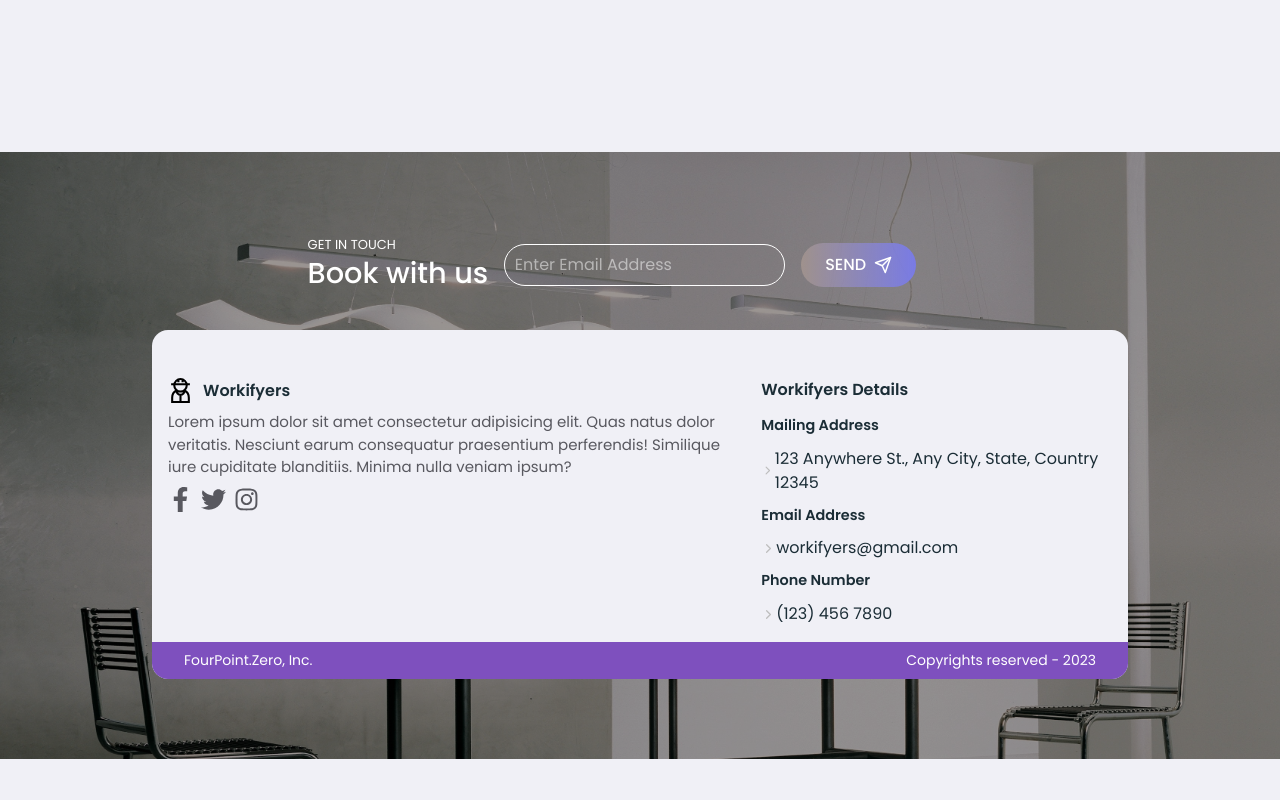
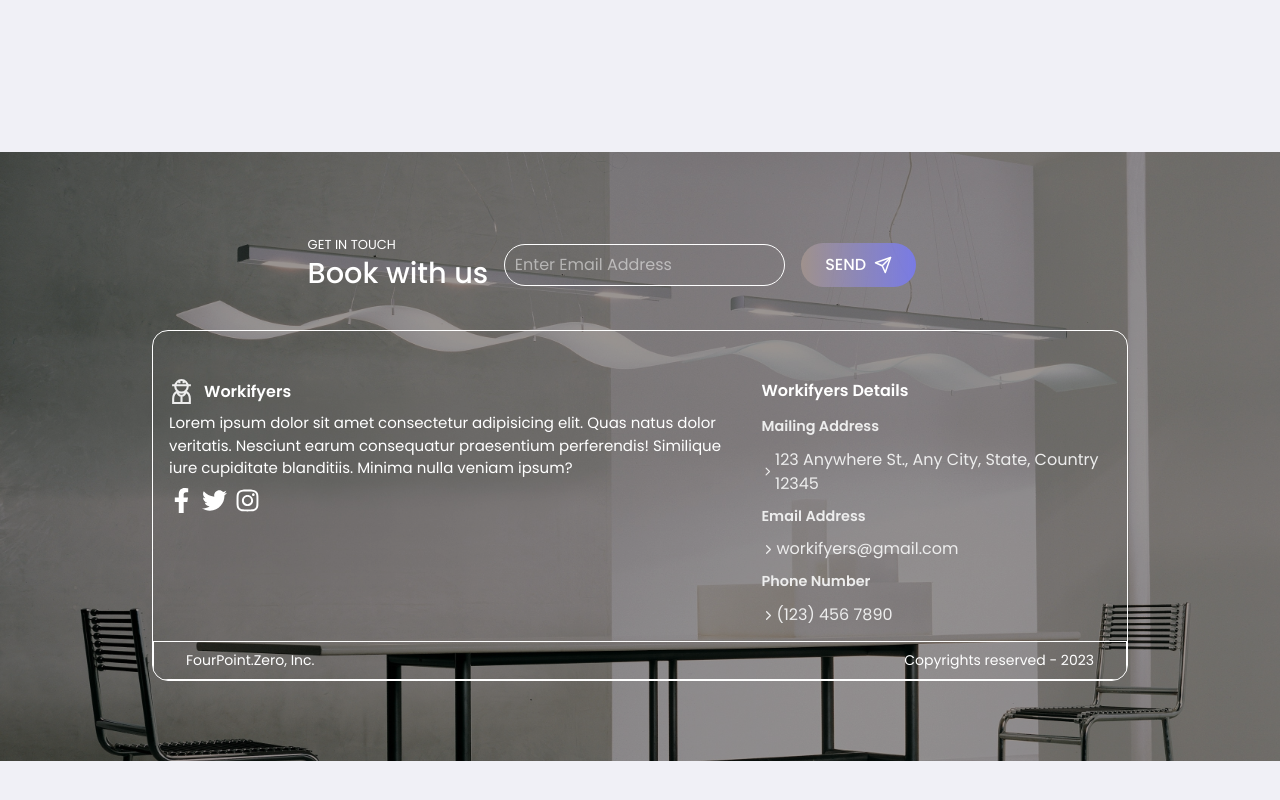
Before and after one commit to dbornilla/Workifyers-HomeService, a React (Create React App) app: page / in a window 1280 px wide. Shown: the part 4683-5483 px from the top of the page. Built offline with nearby package versions, Linux system fonts and the light colour scheme.

Commit message:
New Changes

```diff
--- a/src/Components/Homepage/Footer/Footer.jsx
+++ b/src/Components/Homepage/Footer/Footer.jsx
@@ -50,7 +50,7 @@ const Footer = () => {
                     <div className="footerIntro flex">
                         <div className="logoDiv">
                             <a href="#" className='logo flex'>
-                            <GrUserWorker className="icon"/> Workifyers
+                            <GrUserWorker style={{ color: 'white' }} className="icon white-icon"/> Workifyers
                             </a>
                         </div>
 
--- a/src/Components/Homepage/Footer/footer.css
+++ b/src/Components/Homepage/Footer/footer.css
@@ -4,8 +4,8 @@
   --SecondaryColor: hsl(265, 61%, 73%);
   --gradientColor: linear-gradient(to right, #b3a0959a, #797BE4 );
   --whiteColor: hsl(0, 0%, 100%);
-  --blackColor: hsl(201, 33%, 16%);
-  --textColor: hsl(240, 4%, 36%);
+  --whiteColorDeam: hsl(201, 33%, 16%);
+  --whiteColor: hsl(240, 4%, 36%);
   --whiteColorDeam: hsl(0, 0%, 93%);
   --greyText: rgb(190, 190, 190);
   --inputColor: rgb(239, 239, 239);
@@ -111,12 +111,13 @@
   padding: 1rem 1rem 4rem;
   gap: 2rem;
   border-radius: 1rem;
-  background: var(--bodyColor);
+  background: transparent;
   width: 100%;
   justify-content: center;
   flex-direction: column;
   align-items: flex-start;
   overflow: hidden;
+  border: 1px solid white;
 }
 .footer .secContent .footerCard .footerIntro {
   justify-content: center;
@@ -125,24 +126,27 @@
   row-gap: 0.5rem;
 }
 .footer .secContent .footerCard .logoDiv .logo {
-  color: var(--blackColor);
+  color: var(--whiteColor);
   font-weight: 600;
 }
 .footer .secContent .footerCard .logoDiv .logo .icon {
   font-size: 25px;
-  color: var(--PrimaryColor);
+  color: var(--whiteColor);
   margin-right: 10px;
+}
+.footer .secContent .footerCard .logoDiv .logo .white-icon path {
+  stroke: var(--whiteColorDeam); /* Change the fill color to white */
 }
 .footer .secContent .footerCard .footerParagraph {
   font-size: 13px;
-  color: var(--textColor);
+  color: var(--whiteColor);
 }
 .footer .secContent .footerCard .footerSocials {
   -moz-column-gap: 0.5rem;
        column-gap: 0.5rem;
 }
 .footer .secContent .footerCard .footerSocials .icon {
-  color: var(--blackColor);
+  color: var(--whiteColorDeam);
   font-size: 20px;
 }
 .footer .secContent .footerCard .footerSocials .icon:hover {
@@ -155,17 +159,17 @@
 .footer .secContent .footerCard .footerLinks .linkGroup .groupTitle {
   display: flex;
   font-weight: 600;
-  color: var(--blackColor);
+  color: var(--whiteColor);
   margin-bottom: 0.5rem;
 }
 .footer .secContent .footerCard .footerLinks .linkGroup .footerList {
   font-size: 0.6rem;
-  color: var(--textColor);
+  color: var(--whiteColor);
   transition: 0.3s ease-in-out;
 }
 .footer .secContent .footerCard .footerLinks .linkGroup .footerList .icon {
   font-size: 15px;
-  color: var(--greyText);
+  color: var(--whiteColorDeam);
 }
 .footer .secContent .footerCard .footerLinks .linkGroup .bold {
   font-weight: 600;
@@ -178,7 +182,8 @@
   bottom: 0;
   left: 0;
   right: 0;
-  background: var(--PrimaryColor);
+  background: transparent;
+  border: 1px solid white;
   padding: 0.5rem 2rem;
 }
 .footer .secContent .footerCard .footerDiv small {
@@ -193,7 +198,7 @@
   }
   .footer .secContent .footerCard .footerLinks .linkGroup .footerList {
     font-size: 0.7rem;
-    color: var(--blackColor);
+    color: var(--whiteColorDeam);
     padding: 5px 0;
   }
   .footer .secContent .footerCard .footerLinks .linkGroup .bold {
@@ -231,7 +236,7 @@
   }
   .footer .footerCard .footerLinks .linkGroup .footerList {
     font-size: 0.8rem;
-    color: var(--blackColor);
+    color: var(--whiteColorDeam);
     padding: 5px 0;
   }
   .footer .footerCard .footerLinks .linkGroup .bold {
@@ -248,7 +253,7 @@
   }
   .footer .secContent .footerCard .footerLinks .linkGroup .footerList {
     font-size: 1rem;
-    color: var(--blackColor);
+    color: var(--whiteColorDeam);
     padding: 5px 0;
   }
   .footer .secContent .footerCard .footerLinks .linkGroup .bold {
@@ -266,14 +271,14 @@
   }
   .footer .secContent .footerCard .footerIntro .footerParagraph {
     font-size: 15px;
-    color: var(--textColor);
+    color: var(--whiteColor);
   }
   .footer .secContent .footerCard .footerIntro .footerSocials {
     -moz-column-gap: 0.5rem;
          column-gap: 0.5rem;
   }
   .footer .secContent .footerCard .footerIntro .footerSocials .icon {
-    color: var(--textColor);
+    color: var(--whiteColor);
     font-size: 25px;
   }
   .footer .secContent .footerCard .footerIntro .footerSocials .icon:hover {
@@ -281,7 +286,7 @@
   }
   .footer .secContent .footerCard .footerLinks .linkGroup .footerList {
     font-size: 1rem;
-    color: var(--blackColor);
+    color: var(--whiteColorDeam);
     padding: 5px 0;
   }
   .footer .secContent .footerCard .footerLinks .linkGroup .bold {
--- a/src/Components/Homepage/Footer/footer.scss
+++ b/src/Components/Homepage/Footer/footer.scss
@@ -4,8 +4,8 @@
     --SecondaryColor: hsl(265, 61%, 73%);
     --gradientColor: linear-gradient(to right, #b3a0959a, #797BE4 );
     --whiteColor: hsl(0, 0%, 100%);
-    --blackColor: hsl(201, 33%, 16%);
-    --textColor: hsl(240, 4%, 36%);
+    --whiteColorDeam: hsl(201, 33%, 16%);
+    --whiteColor: hsl(240, 4%, 36%);
     --whiteColorDeam: hsl(0, 0%, 93%);
     --greyText: rgb(190, 190, 190);
     --inputColor: rgb(239, 239, 239);
@@ -116,12 +116,13 @@
             padding: 1rem 1rem 4rem;
             gap: 2rem;
             border-radius: 1rem;
-            background: var(--bodyColor);
+            background: transparent;
             width: 100%;
             justify-content: center;
             flex-direction: column;
             align-items: flex-start;
             overflow: hidden;
+            border: 1px solid white;
 
             .footerIntro {
 
@@ -133,22 +134,27 @@
 
             .logoDiv {
                 .logo {
-                    color: var(--blackColor);
+                    color: var(--whiteColor);
                     font-weight: 600;
 
 
                     .icon {
                         font-size: 25px;
-                        color: var(--PrimaryColor);
+                        color: var(--whiteColor);
                         margin-right: 10px;
 
                     }
+
+                    .white-icon path {
+                        stroke: var(--whiteColorDeam); /* Change the fill color to white */
+                      }
+
                 }
             }
 
             .footerParagraph {
                 font-size: 13px;
-                color: var(--textColor);
+                color: var(--whiteColor);
             }
 
 
@@ -156,7 +162,7 @@
                 column-gap: .5rem;
 
                 .icon {
-                    color: var(--blackColor);
+                    color: var(--whiteColorDeam);
                     font-size: 20px;
 
                     &:hover {
@@ -175,18 +181,18 @@
                     .groupTitle {
                         display: flex;
                         font-weight: 600;
-                        color: var(--blackColor);
+                        color: var(--whiteColor);
                         margin-bottom: .5rem;
                     }
 
                     .footerList {
                         font-size: .6rem;
-                        color: var(--textColor);
+                        color: var(--whiteColor);
                         transition: .3s ease-in-out;
 
                         .icon {
                             font-size: 15px;
-                            color: var(--greyText);
+                            color: var(--whiteColorDeam);
                         }
 
                         // &:hover {
@@ -214,7 +220,8 @@
                 bottom: 0;
                 left: 0;
                 right: 0;
-                background: var(--PrimaryColor);
+                background: transparent;
+                border: 1px solid white;
                 padding: .5rem 2rem;
 
                 small {
@@ -239,7 +246,7 @@
                     .linkGroup {
                         .footerList {
                             font-size: .7rem;
-                            color: var(--blackColor);
+                            color: var(--whiteColorDeam);
                             padding: 5px 0;
                         }
 
@@ -296,7 +303,7 @@
                 .linkGroup {
                     .footerList {
                         font-size: .8rem;
-                        color: var(--blackColor);
+                        color: var(--whiteColorDeam);
                         padding: 5px 0;
                     }
 
@@ -322,7 +329,7 @@
                     .linkGroup {
                         .footerList {
                             font-size: 1rem;
-                            color: var(--blackColor);
+                            color: var(--whiteColorDeam);
                             padding: 5px 0;
                         }
 
@@ -349,14 +356,14 @@
                 .footerIntro {
                     .footerParagraph  {
                         font-size: 15px;
-                        color: var(--textColor);
+                        color: var(--whiteColor);
                     }
 
                     .footerSocials {
                         column-gap: .5rem;
 
                         .icon {
-                            color: var(--textColor);
+                            color: var(--whiteColor);
                             font-size: 25px;
 
                             &:hover {
@@ -370,7 +377,7 @@
                     .linkGroup {
                         .footerList {
                             font-size: 1rem;
-                            color: var(--blackColor);
+                            color: var(--whiteColorDeam);
                             padding: 5px 0;
                         }
 
```
Also changed, not shown: 1 other file (tests, documents, lock files or other folders).
